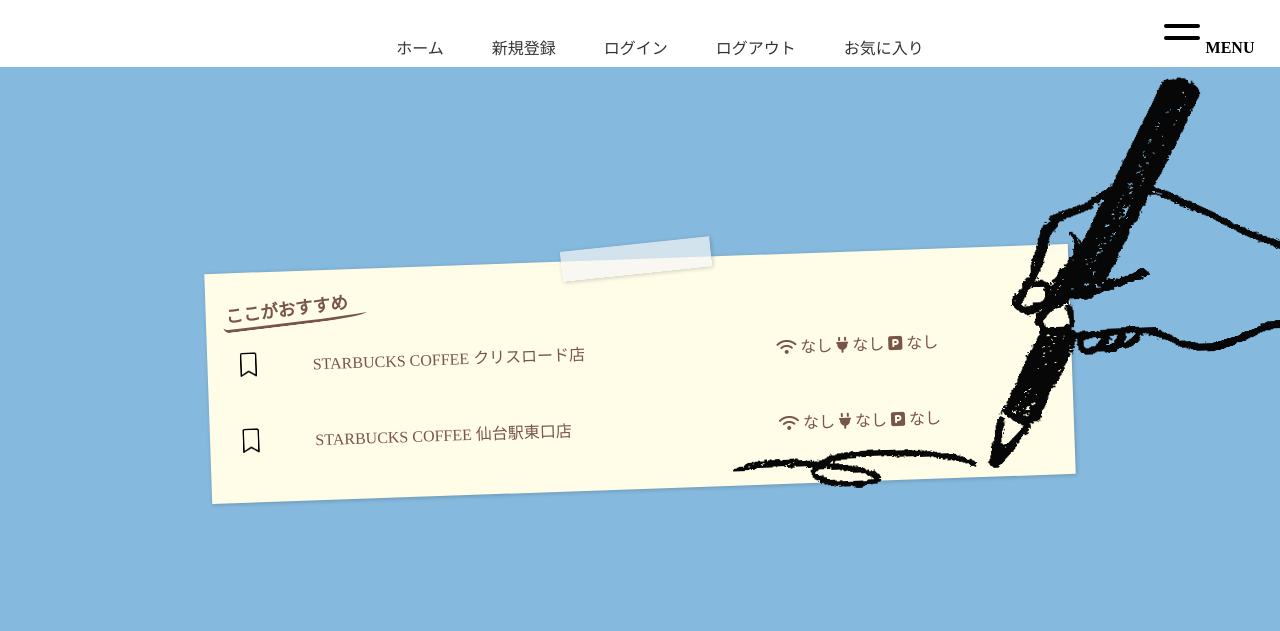
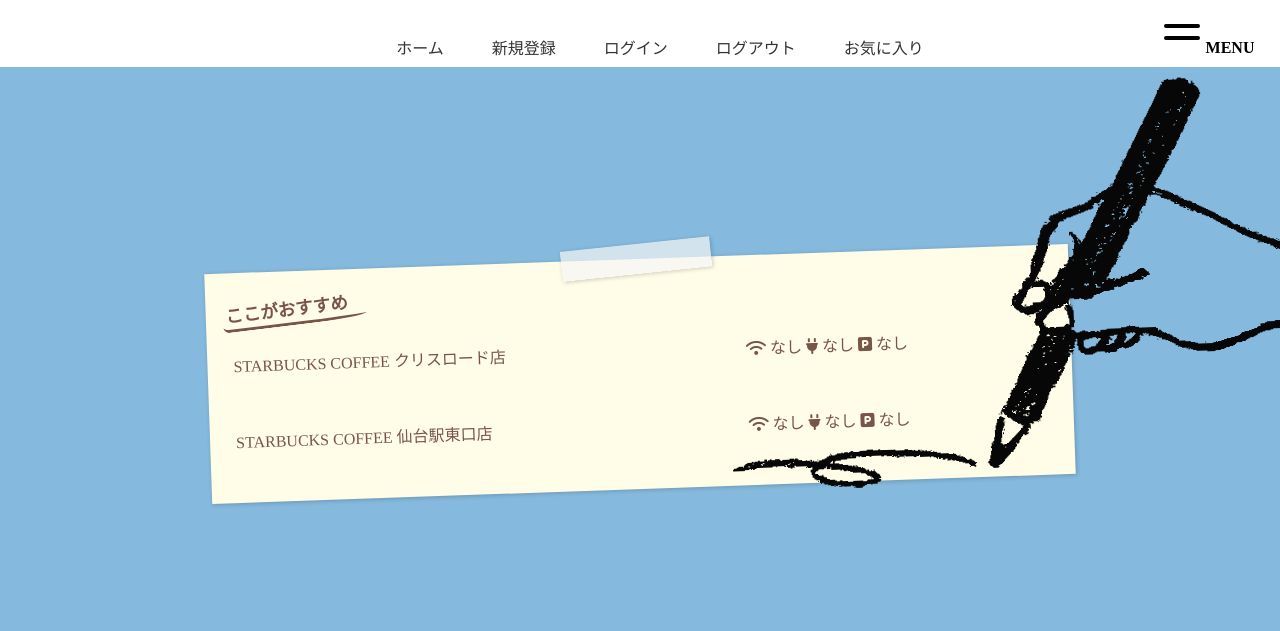
Before and after one commit to thejunjiadachi/chiimu-kaihatsu, a Flask app: page /bookmarks in a window 1280 px wide; the page is wider, and only the part inside the window is pictured. Shown: the top 631 px of that part. Run offline with Flask 2, Linux system fonts and the light colour scheme; a user stored in the database is signed in; some libraries are stand-ins or nearby versions.

Commit message:
bookmark.html微調整

```diff
--- a/templates/bookmarks.html
+++ b/templates/bookmarks.html
@@ -10,13 +10,6 @@
         <table>
             {% for prefectures in rows %}
             <tr>
-            <td class="bookmark">
-                <form action="/{{ prefectures['id'] }}" method="post">
-                    <button type="submit">
-                        <img src="/static/images/bookmark.png" class="bookmark-image">
-                    </button>
-                </form>
-            </td>
                 <td>
                     <a href="{{ prefectures['url'] }}" target="_blank">
                         <p>{{ prefectures["cafe_name"] }}</p>
```
Also changed, not shown: database.db, templates/list.html (indentation only), 2 other files. Lines whose indentation alone changed are shown as unchanged.
